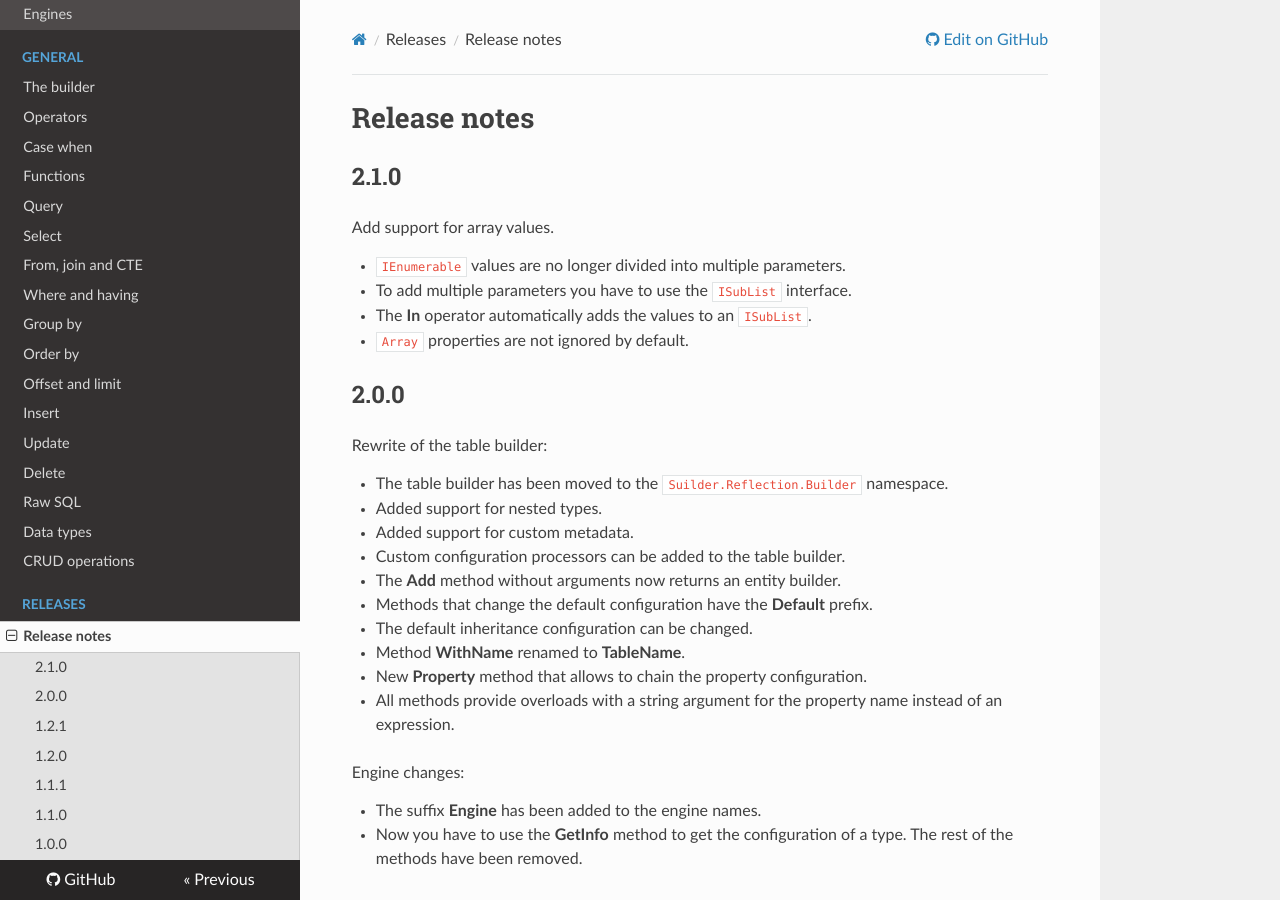
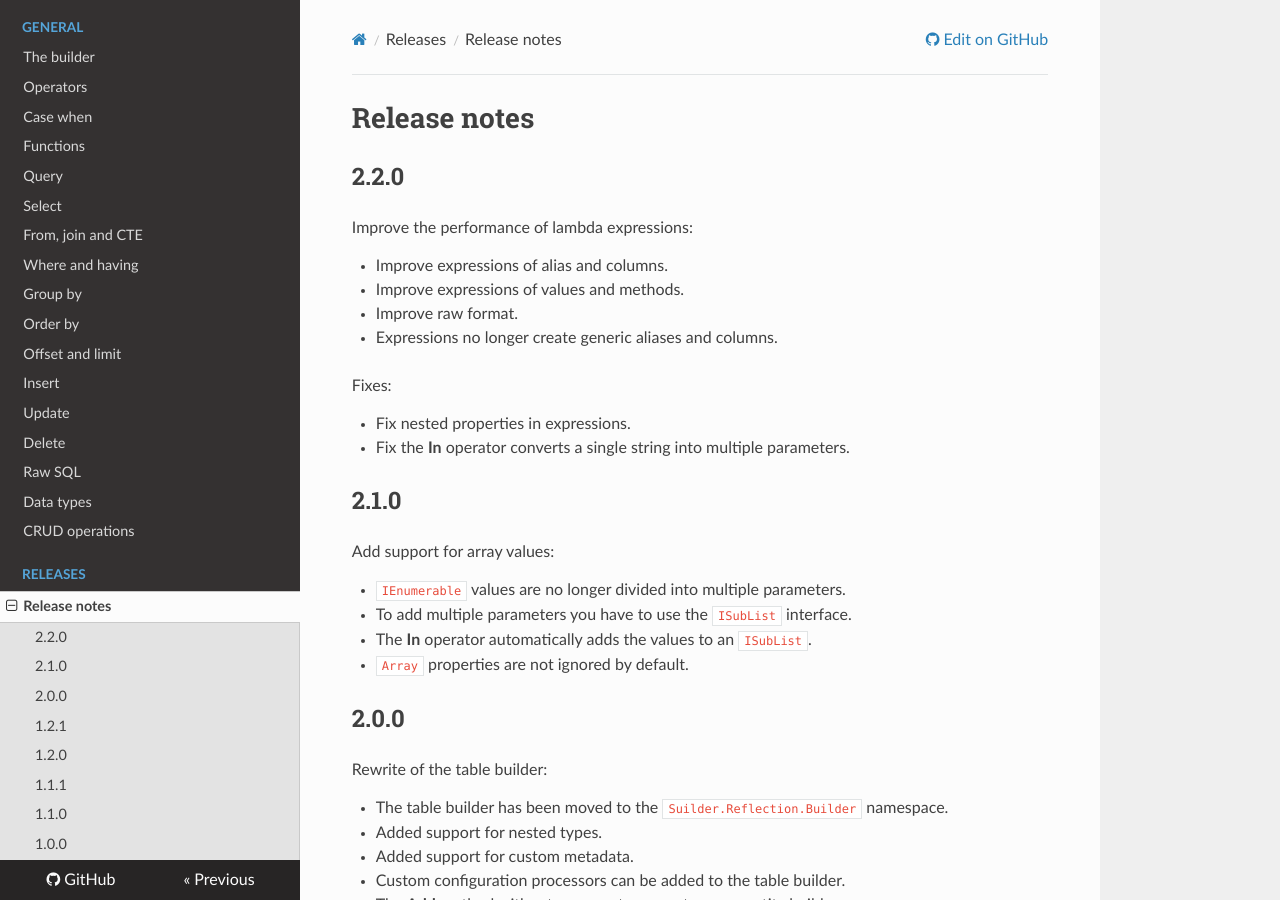
Before and after one commit to Ropticus/Suilder-docs, an MkDocs documentation site: the page built from docs/releases/releases-notes.md, in a window 1280 px wide and 900 px high. Built offline with MkDocs 1.6.1, drawn with Linux system fonts in a browser that asks for light colours; nearby versions of some CDN libraries.

Commit message:
Release notes 2.2.0

```diff
--- a/docs/releases/releases-notes.md
+++ b/docs/releases/releases-notes.md
@@ -1,47 +1,60 @@
 # Release notes
 
+## 2.2.0
+Improve the performance of lambda expressions:
+
+- Improve expressions of alias and columns.
+- Improve expressions of values and methods.
+- Improve raw format.
+- Expressions no longer create generic aliases and columns.
+
+Fixes:
+
+- Fix nested properties in expressions.
+- Fix the **In** operator converts a single string into multiple parameters.
+
 ## 2.1.0
-Add support for array values.
+Add support for array values:
 
-* `IEnumerable` values are no longer divided into multiple parameters.
-* To add multiple parameters you have to use the `ISubList` interface.
-* The **In** operator automatically adds the values to an `ISubList`.
-* `Array` properties are not ignored by default.
+- `IEnumerable` values are no longer divided into multiple parameters.
+- To add multiple parameters you have to use the `ISubList` interface.
+- The **In** operator automatically adds the values to an `ISubList`.
+- `Array` properties are not ignored by default.
 
 ## 2.0.0
 Rewrite of the table builder:
 
-* The table builder has been moved to the `Suilder.Reflection.Builder` namespace.
-* Added support for nested types.
-* Added support for custom metadata.
-* Custom configuration processors can be added to the table builder.
-* The **Add** method without arguments now returns an entity builder.
-* Methods that change the default configuration have the **Default** prefix.
-* The default inheritance configuration can be changed.
-* Method **WithName** renamed to **TableName**.
-* New **Property** method that allows to chain the property configuration.
-* All methods provide overloads with a string argument for the property name instead of an expression.
+- The table builder has been moved to the `Suilder.Reflection.Builder` namespace.
+- Added support for nested types.
+- Added support for custom metadata.
+- Custom configuration processors can be added to the table builder.
+- The **Add** method without arguments now returns an entity builder.
+- Methods that change the default configuration have the **Default** prefix.
+- The default inheritance configuration can be changed.
+- Method **WithName** renamed to **TableName**.
+- New **Property** method that allows to chain the property configuration.
+- All methods provide overloads with a string argument for the property name instead of an expression.
 
 Engine changes:
 
-* The suffix **Engine** has been added to the engine names.
-* Now you have to use the **GetInfo** method to get the configuration of a type. The rest of the methods have been removed.
+- The suffix **Engine** has been added to the engine names.
+- Now you have to use the **GetInfo** method to get the configuration of a type. The rest of the methods have been removed.
 
 ## 1.2.1
-* Fix lambda expressions that combine arithmetic and bit operators.
+- Fix lambda expressions that combine arithmetic and bit operators.
 
 ## 1.2.0
-* Add raw **top** option in select, update and delete.
-* Fix **Upper** function in `SqlExp`.
+- Add raw **top** option in select, update and delete.
+- Fix **Upper** function in `SqlExp`.
 
 ## 1.1.1
-* Fix default **Cast** function in all engines.
-* Fix **Ltrim** and **Rtrim** functions in MySQL when there is only one argument.
+- Fix default **Cast** function in all engines.
+- Fix **Ltrim** and **Rtrim** functions in MySQL when there is only one argument.
 
 ## 1.1.0
-* Add support for insert multiple rows using select union all.
-* Add dummy table for Oracle DB.
-* Fix missing **Now** function in `SqlFn` and `SqlExp`.
+- Add support for insert multiple rows using select union all.
+- Add dummy table for Oracle DB.
+- Fix missing **Now** function in `SqlFn` and `SqlExp`.
 
 ## 1.0.0
-* First version.
+- First version.
```
Also changed, not shown: docs/general/builder.md (+2 -2 lines).
